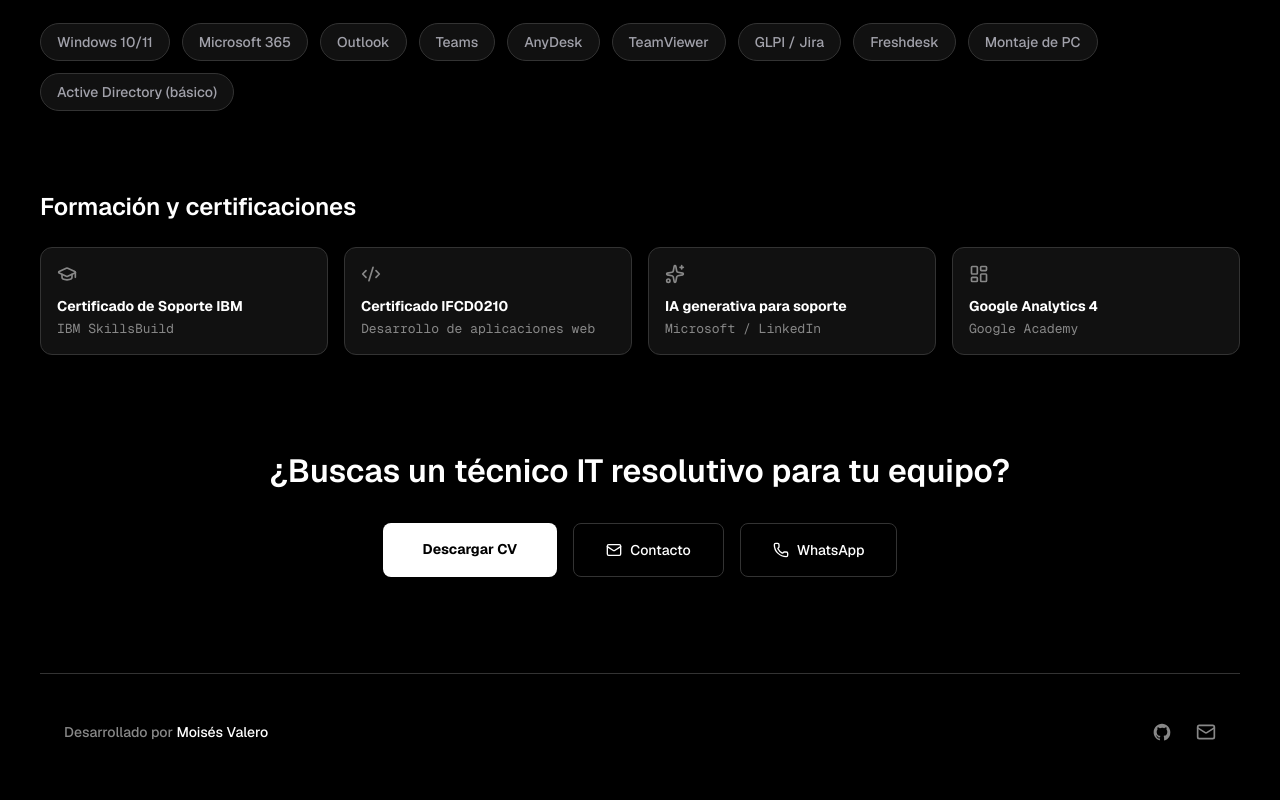
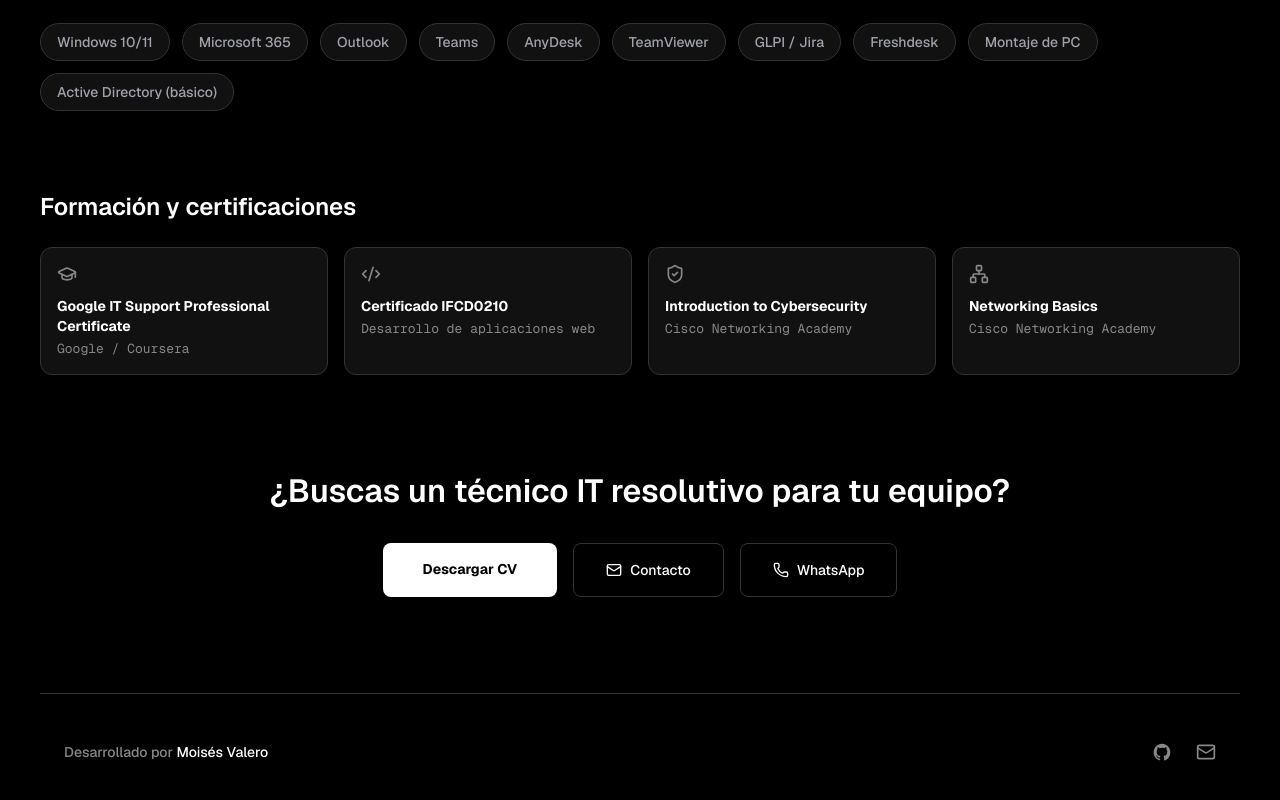
Before and after one commit to moisesvalero/portfolio-sector-IT, a Next.js app: page / in a window 1280 px wide. Shown: the part 1606-2406 px from the top of the page. Built offline with nearby package versions, Linux system fonts and the light colour scheme; no server answers.

Commit message:
feat: update certifications list on landing page

```diff
--- a/src/app/page.tsx
+++ b/src/app/page.tsx
@@ -2,12 +2,11 @@
 import {
   Code2,
   GraduationCap,
-  LayoutDashboard,
   Mail,
   MapPin,
+  Network,
   Phone,
   ShieldCheck,
-  Sparkles,
 } from "lucide-react";
 
 import { JsonLd } from "@/components/seo/json-ld";
@@ -63,8 +62,8 @@
 const education = [
   {
     icon: GraduationCap,
-    title: "Certificado de Soporte IBM",
-    subtitle: "IBM SkillsBuild",
+    title: "Google IT Support Professional Certificate",
+    subtitle: "Google / Coursera",
   },
   {
     icon: Code2,
@@ -72,14 +71,14 @@
     subtitle: "Desarrollo de aplicaciones web",
   },
   {
-    icon: Sparkles,
-    title: "IA generativa para soporte",
-    subtitle: "Microsoft / LinkedIn",
+    icon: ShieldCheck,
+    title: "Introduction to Cybersecurity",
+    subtitle: "Cisco Networking Academy",
   },
   {
-    icon: LayoutDashboard,
-    title: "Google Analytics 4",
-    subtitle: "Google Academy",
+    icon: Network,
+    title: "Networking Basics",
+    subtitle: "Cisco Networking Academy",
   },
 ];
 
```
